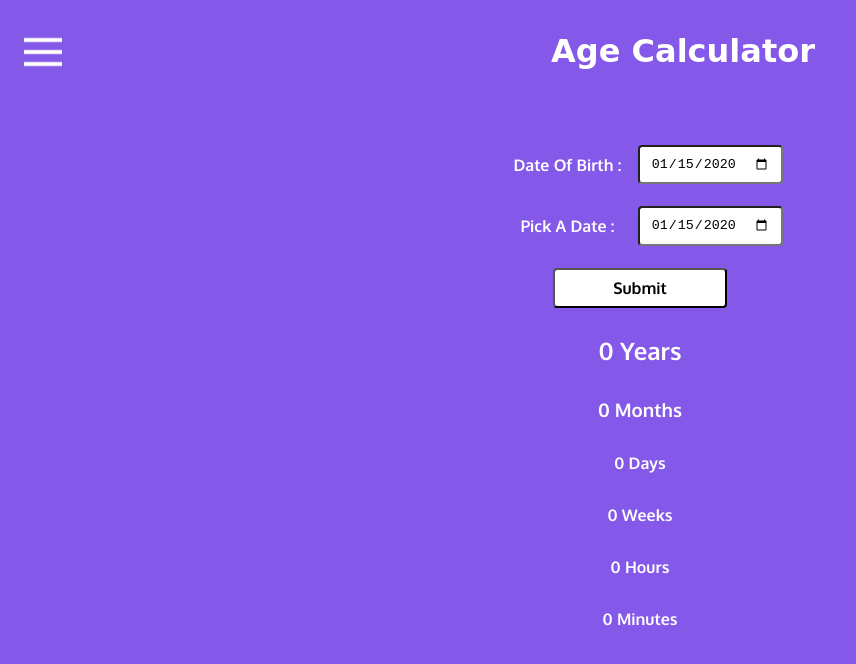
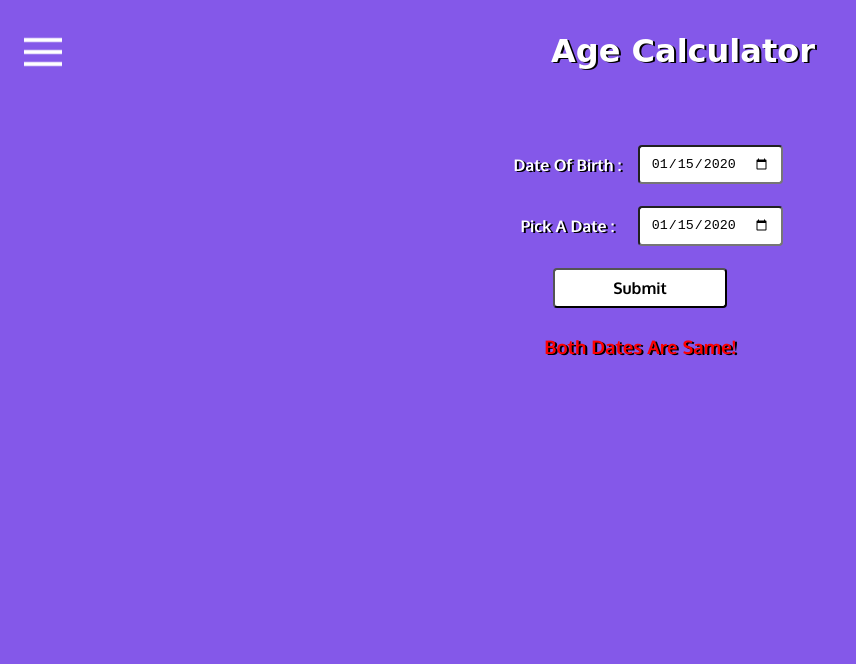
Before and after one commit to ManjiCoder/AgeCalculator, a plain HTML site: page index.html in a window 1280 px wide. Both pictures are taken after typing "2020-01-15", "2020-01-15" into the empty fields and a click on the button "Submit". Shown: the whole page, without its empty margins (0-856 px from the left). Drawn offline with Linux system fonts and the light colour scheme; a web font is replaced by a local one.

Commit message:
Bug Fixes & Stability Improve Minor Update

```diff
--- a/index.html
+++ b/index.html
@@ -31,9 +31,10 @@
       <div class="inputWrap"><label for="today" class="heading">Pick A Date :</label><input type="date" name="today"
           id="desiredDate"></div>
       <input type="button" value="Submit" id="btn" onclick="calculateAge()">
-      <h2 class="heading"></h2>
-      <h3 class="heading"></h3>
-      <h4 class="heading"></h4>
+      <h3 id="error" class="heading"></h3>
+      <h2 id="yrs" class="heading"></h2>
+      <h3 id="months" class="heading"></h3>
+      <h4 id="days" class="heading"></h4>
       <div id="weeks" class="heading"></div>
       <div id="hrs" class="heading"></div>
       <div id="mins" class="heading"></div>
--- a/script.js
+++ b/script.js
@@ -2,12 +2,13 @@
 let a = document.getElementById('dob');
 let b = document.getElementById('desiredDate');
 let btn = document.getElementById('btn')
-let h2 = document.querySelector('h2');
-let h3 = document.querySelector('h3');
-let h4 = document.querySelector('h4');
-let weeks = document.getElementById('weeks')
-let hours = document.getElementById('hrs')
-let mins = document.getElementById('mins')
+let yrs = document.getElementById('yrs')
+let months = document.getElementById('months')
+let days = document.getElementById('days')
+let weeks = document.getElementById('weeks');
+let hours = document.getElementById('hrs');
+let mins = document.getElementById('mins');
+let err = document.getElementById('error'); // This is to show error made by user
 
 // Funcution
 function calculateAge() {
@@ -16,18 +17,40 @@ function calculateAge() {
   let DOB = new Date(date1);
   let PickDate = new Date(date2);
 
+  // If-Else Conditions
   if (date1 > date2) {
     alert("Enter A Valid Date");
-  } else if (date1 == date2) {
+    err.style.display = "block";
+    err.innerHTML = "Enter A Valid Date";
+    yrs.innerHTML = "";
+    months.innerHTML = "";
+    days.innerHTML = "";
+    weeks.innerHTML = "";
+    hours.innerHTML = "";
+    mins.innerHTML = "";
+  }
+
+  else if (date1 == date2) {
     alert("Both Dates Are Same!");
-  } if (DOB != PickDate) {
+    err.style.display = "block";
+    err.innerHTML = "Both Dates Are Same!";
+    yrs.innerHTML = "";
+    months.innerHTML = "";
+    days.innerHTML = "";
+    weeks.innerHTML = "";
+    hours.innerHTML = "";
+    mins.innerHTML = "";
+  }
+
+  else if (DOB < PickDate) {
     let difference = PickDate - DOB;
-    let yr = (h2.innerText = Math.round(difference / (1000 * 3600 * 24 * 365.25) * 1000) / 1000 + " Years");
-    let month = (h3.innerText = Math.round(difference / (1000 * 3600 * 24 * 30.417) * 100) / 100 + " Months");
-    let day = (h4.innerText = (difference / 86400000) + " Days");
+    let yr = (yrs.innerText = Math.round(difference / (1000 * 3600 * 24 * 365.25) * 1000) / 1000 + " Years");
+    let month = (months.innerText = Math.round(difference / (1000 * 3600 * 24 * 30.417) * 100) / 100 + " Months");
+    let day = (days.innerText = (difference / 86400000) + " Days");
     let week = (weeks.innerText = Math.round(difference / (1000 * 3600 * 24 * 7) * 100) / 100 + " Weeks");
     let hrs = (hours.innerText = (difference / (1000 * 3600)) + " Hours");
     let minute = (mins.innerText = (difference / (1000 * 60)) + " Minutes");
+    err.style.display = "none";
     // console.log(difference + " is diff");
     // console.log(yr + " in Years");
     // console.log(month + " in months");
@@ -35,7 +58,9 @@ function calculateAge() {
     // console.log(week + " in Weeks");
     // console.log(hrs + " in hrs");
     // console.log(minute + " in Minutes");
-  } else {
+  }
+
+  else {
     alert("Invalid");
   }
 }
--- a/style.css
+++ b/style.css
@@ -52,6 +52,7 @@ form input {
 .heading {
   font-family: 'Oxygen', sans-serif;
   color: white;
+  text-shadow: 2px 1px black;
   text-align: center;
   padding: 1rem 0;
 }
@@ -118,3 +119,8 @@ li.nav--items {
   color: white;
   margin: 11px;
 }
+
+#error {
+  color: red;
+  text-shadow: 2px 1px black;
+}
```
